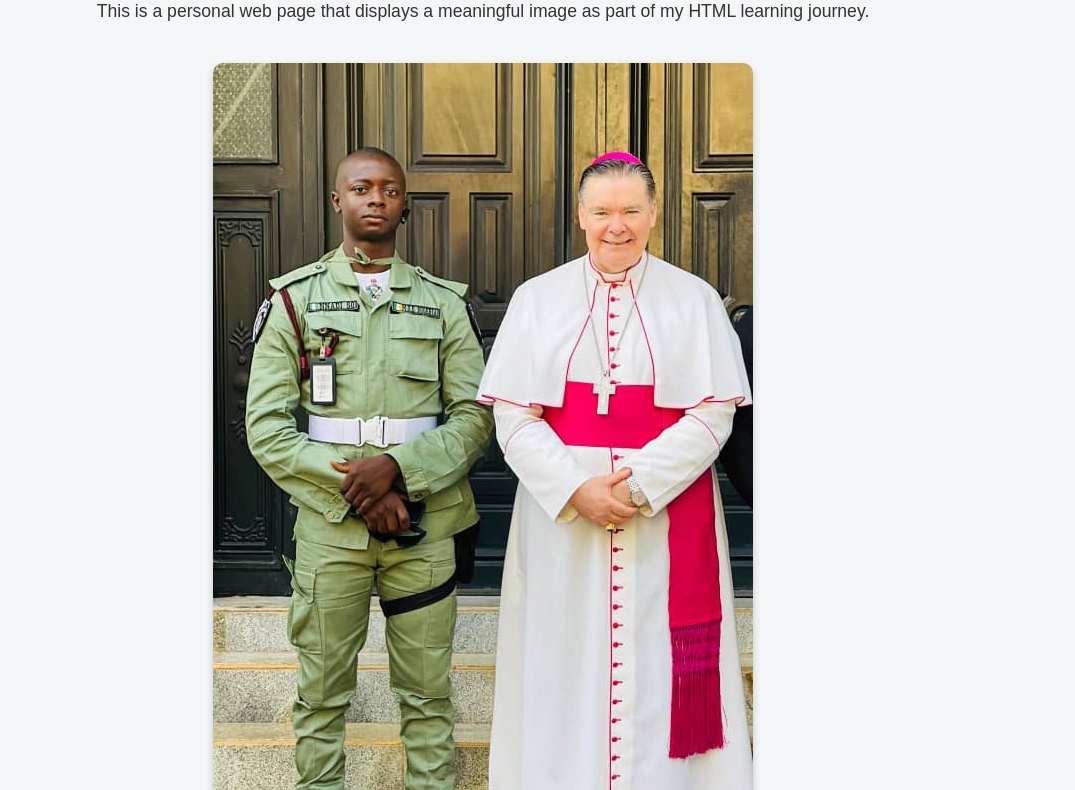
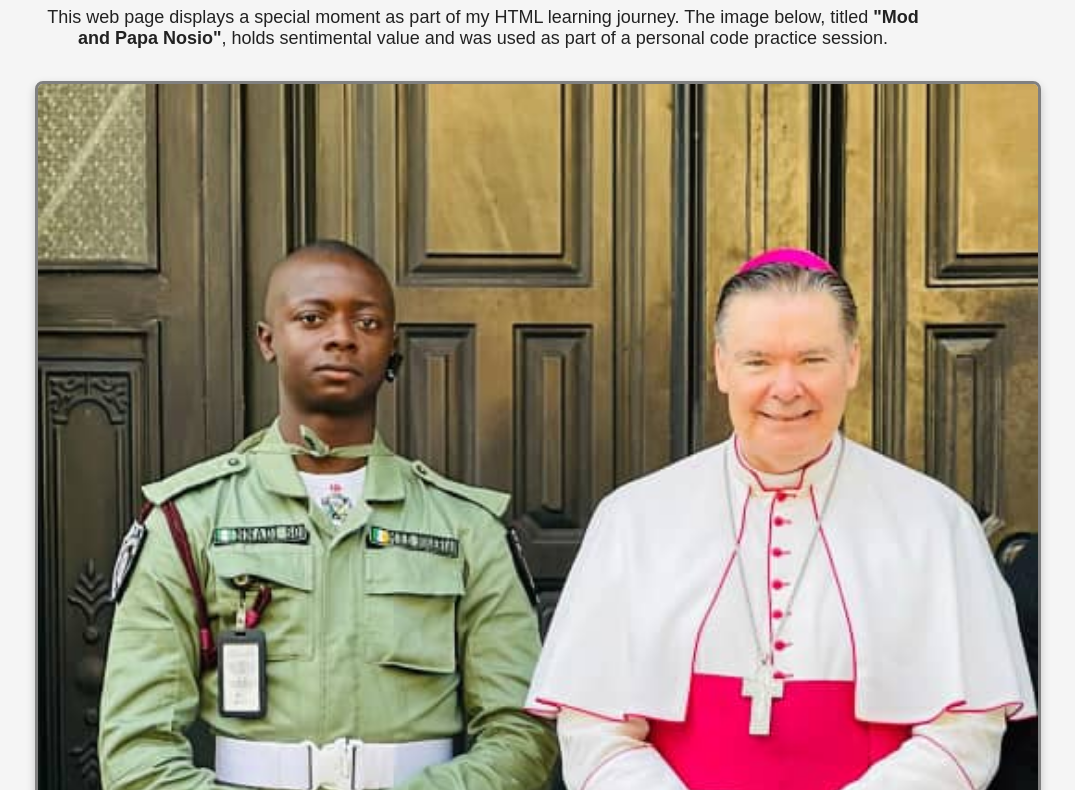
Before and after one commit to samsoncodes33/Nnadi-Samson-Onyebuchi-IT, a plain HTML site: page practicing_HTML/practice.html in a window 1280 px wide. Shown: the part 153-943 px from the top of the page, without its empty margins (157-1232 px from the left). Drawn offline with Linux system fonts and the light colour scheme.

Commit message:
learnt sizing and resizing of images using CSS

```diff
--- a/practicing_HTML/practice.html
+++ b/practicing_HTML/practice.html
@@ -1,45 +1,49 @@
 <!DOCTYPE html>
 <html lang="en">
 <head>
-  <meta charset="UTF-8">
-  <meta name="viewport" content="width=device-width, initial-scale=1.0">
+  <meta charset="UTF-8" />
+  <meta name="viewport" content="width=device-width, initial-scale=1.0" />
   <title>MOD MAN</title>
   <style>
     body {
       font-family: Arial, sans-serif;
-      background-color: #f4f6f8;
-      color: #333;
-      max-width: 800px;
-      margin: 50px auto;
-      padding: 20px;
+      background-color: whitesmoke;
+      color: #222;
+      max-width: 896px;
+      margin: 48px auto;
+      padding: 32px;
       text-align: center;
     }
 
-    img {
-      max-width: 100%;
-      height: auto;
-      border-radius: 10px;
-      box-shadow: 0 4px 8px rgba(0, 0, 0, 0.2);
-      margin-top: 20px;
+    h1 {
+      color: steelblue;
+      font-weight: bold;
     }
 
     p {
-      font-size: 1.1rem;
-      margin-top: 20px;
-      line-height: 1.6;
+      font-size: 18px;
+      margin-bottom: 32px;
     }
 
-    h1 {
-      color: #0077cc;
+    img {
+      width: 1000px;     /* You can change this to 300, 500, etc. */
+      height: auto;     /* Maintains image shape (aspect ratio) */
+      border: 3px solid gray;
+      border-radius: 8px;
+      box-shadow: 0 4px 10px rgba(0, 0, 0, 0.2);
     }
   </style>
 </head>
 <body>
 
   <h1>Welcome to MOD MAN</h1>
-  <p>This is a personal web page that displays a meaningful image as part of my HTML learning journey.</p>
 
-  <img src="../image/Mod and Papa Nosio.jpg" alt="Mod and Papa Nosio">
+  <p>
+    This web page displays a special moment as part of my HTML learning journey.
+    The image below, titled <strong>"Mod and Papa Nosio"</strong>, holds sentimental value and was used as part of a personal code practice session.
+  </p>
+
+  <img src="../image/Mod and Papa Nosio.jpg" alt="Mod and Papa Nosio" />
 
 </body>
 </html>
```
